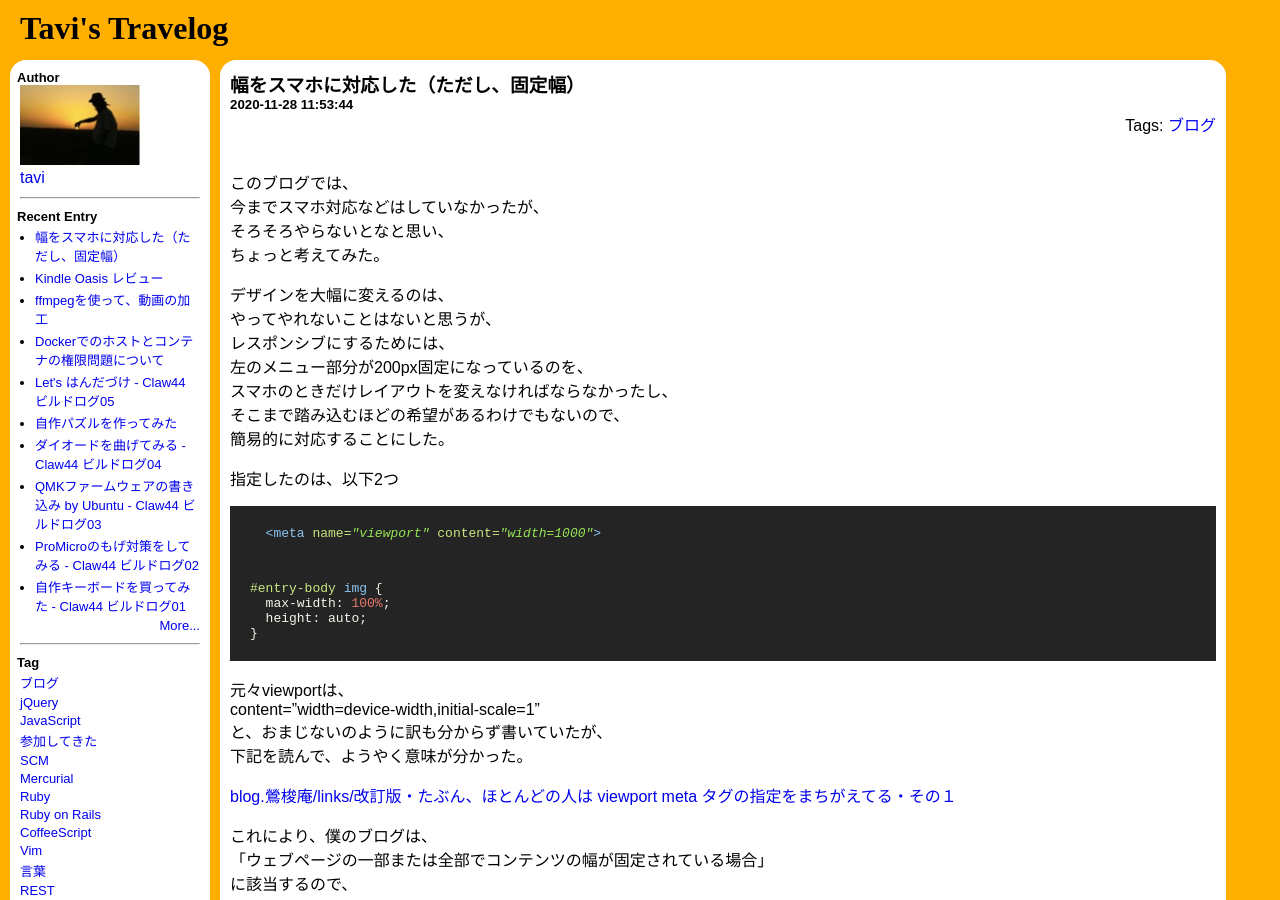
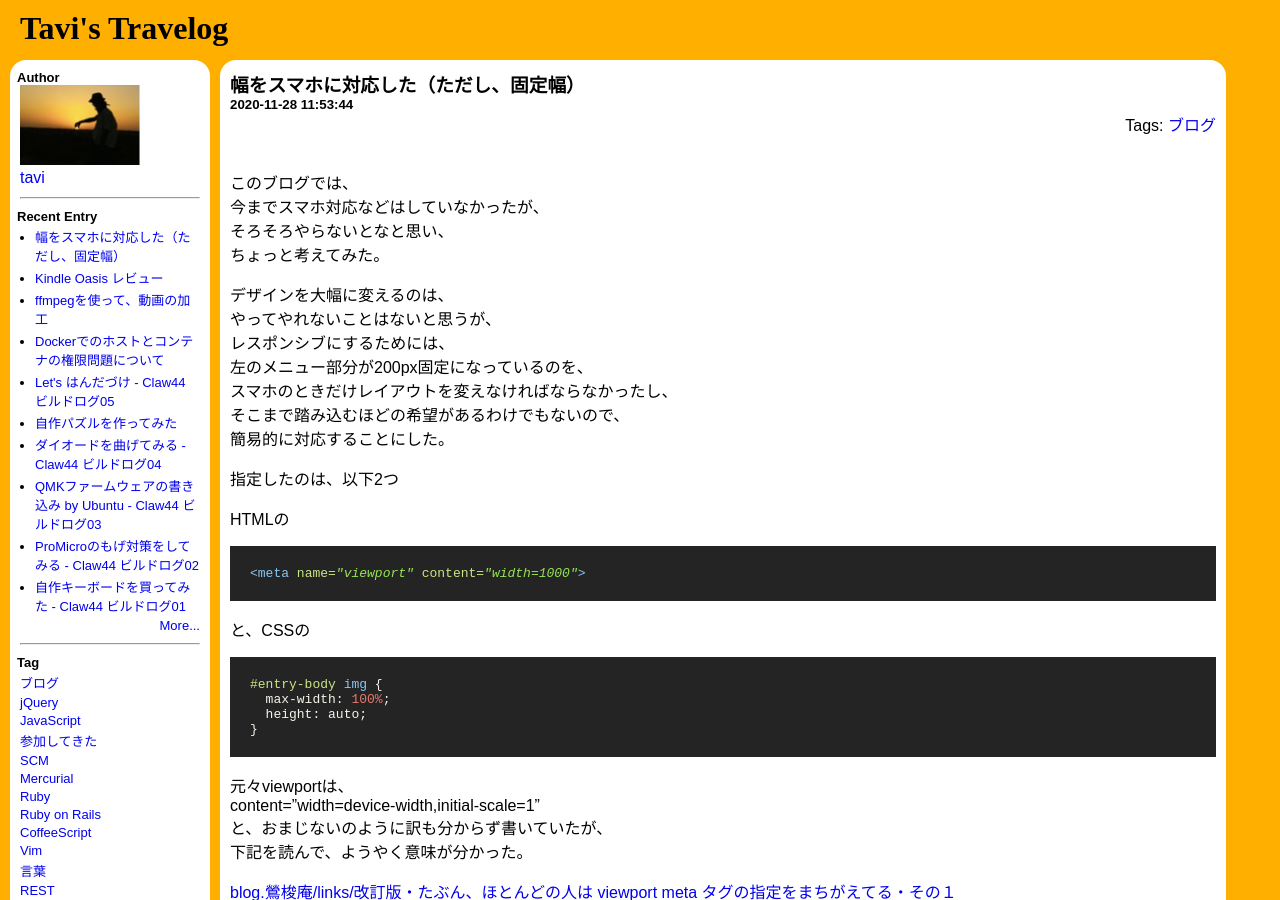
Before and after one commit to ryotakato/ryotakato.github.io, a Jekyll site: the page built from _posts/2020-11-28-adjust-for-smartphone.md, in a window 1280 px wide and 900 px high. Built offline with Jekyll 4.4.1, drawn with Linux system fonts in a browser that asks for light colours.

Commit message:
fix article

````diff
--- a/_posts/2020-11-28-adjust-for-smartphone.md
+++ b/_posts/2020-11-28-adjust-for-smartphone.md
@@ -23,11 +23,13 @@ date: 2020-11-28 11:53:44
 
 指定したのは、以下2つ
 
-
+HTMLの
 
 ```html
-  <meta name="viewport" content="width=1000">
+<meta name="viewport" content="width=1000">
 ```
+
+と、CSSの
 
 ```css
 #entry-body img {
````
